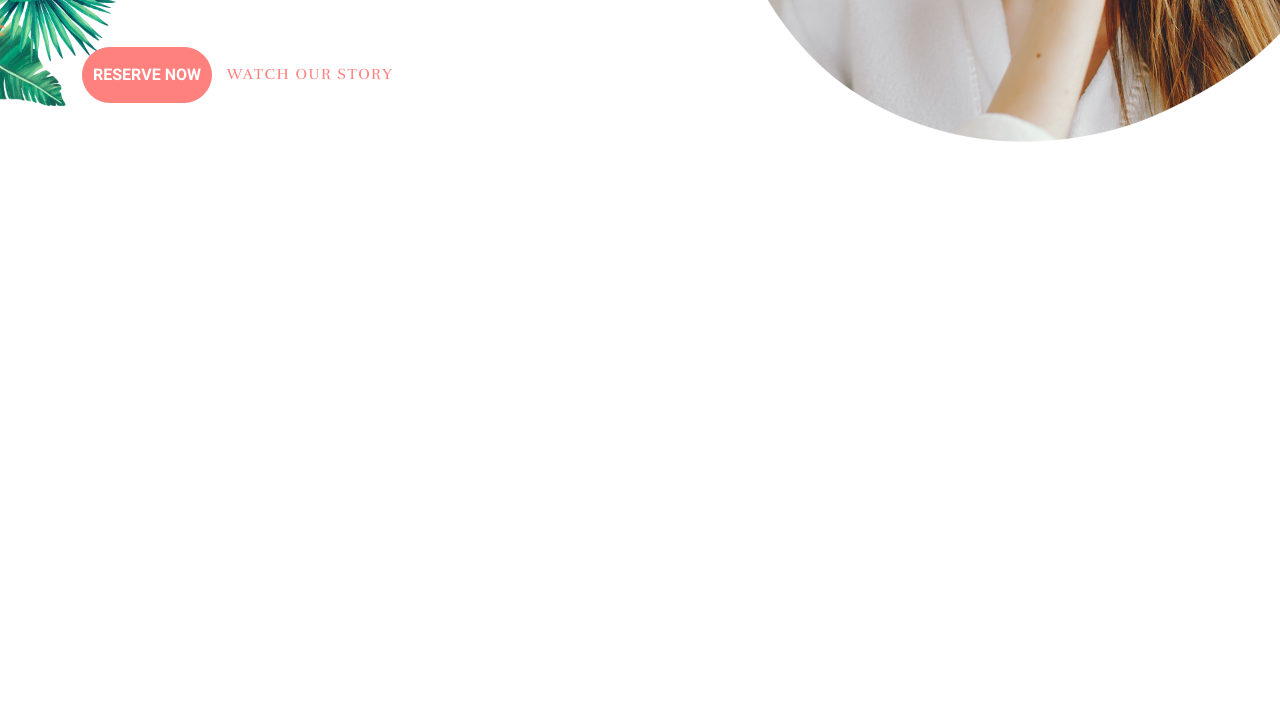
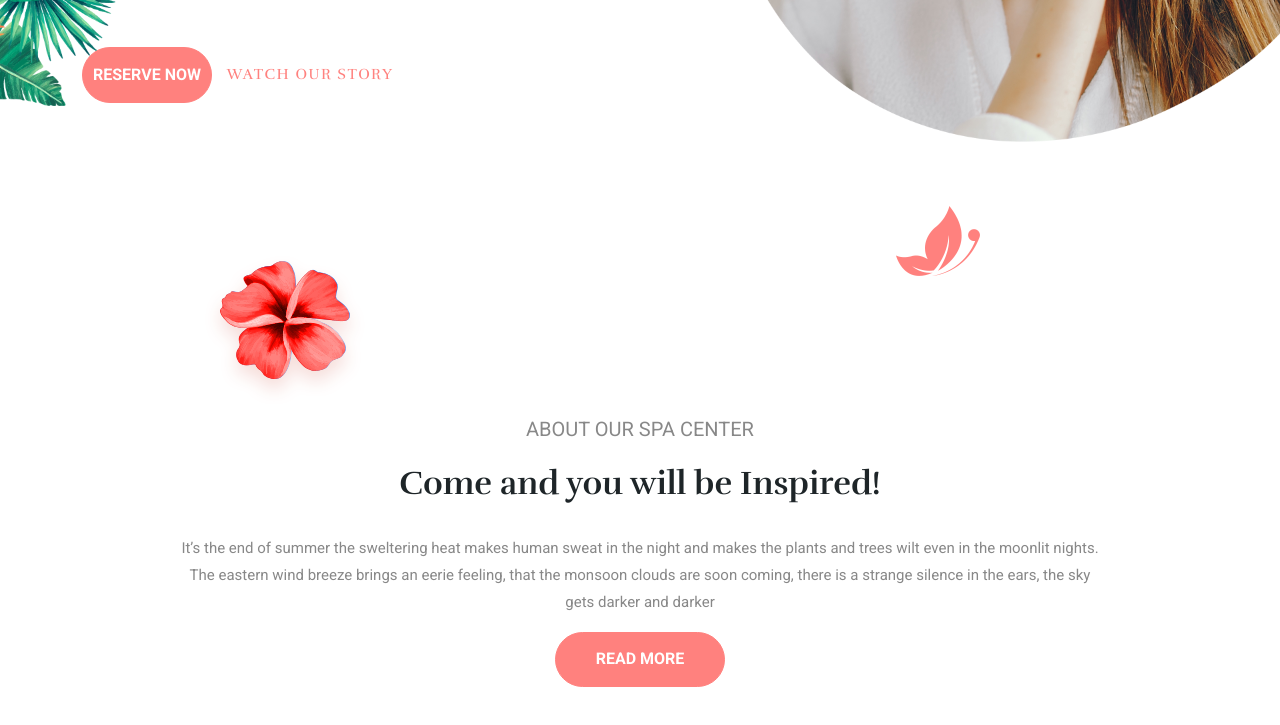
Before and after one commit to mvicentijevic/Leospa, a website: page index.html in a window 1280 px wide. Shown: the part 451-1176 px from the top of the page. Before the commit the page ends 800 px from the top, so only its background shows below. Drawn offline with nearby package versions, Linux system fonts and the light colour scheme.

Commit message:
section about

```diff
--- a/index.html
+++ b/index.html
@@ -66,6 +66,28 @@
                 </div>
             </div>
         </section>
+        <!-- Section About -->
+        <section class="about">
+            <div class="about__img">
+                <img src="images/banner/china-rose.png" class="about__img__flower-rose img-fluid" alt="Flower Rose">
+            </div>
+            <div class="container">
+                <div class="row">
+                    <div class="about__abt col-md-12 col-lg-10 text-center mx-auto">
+                        <img src="images/banner/butterfly.png" class="img-fluid" alt="butterfly">
+                        <span class="about__abt__tagline">About our spa center</span>
+                        <h3 class="about__abt__sec-title"><strong>Come and you will be Inspired!</strong></h3>
+                        <p class="about__abt__desc">It’s the end of summer the sweltering heat makes human sweat in the night and
+                            makes the plants and trees wilt even in the moonlit nights. The eastern wind breeze brings an eerie
+                            feeling, that the monsoon clouds are soon coming, there is a strange silence in the ears, the sky gets
+                            darker and darker</p>
+                    </div>
+                </div>
+                <div class="about__read-more text-center">
+                    <a href="#" class="btn btn-primary about__read-more__btn"><strong>Read more</strong></a>
+                </div>
+            </div>
+        </section>
     </main>
 
     <!-- Optional JavaScript; choose one of the two! -->
--- /dev/null
+++ b/scss/components/_about.scss
@@ -0,0 +1,51 @@
+.about {
+    position: relative;
+    &__img {
+        margin-bottom: 165px;
+        &__flower-rose {
+            position: absolute;
+            left: 16%;
+            min-width: 160px;
+        }
+    }
+    &__abt {
+        > img {
+            position: absolute;
+            top: 0;
+            left: 70%;
+        }
+        &__tagline {
+            color: $p-color;
+            display: block;
+            font-size: 20px;
+            font-weight: 400;
+            line-height: 0.8;
+            margin-bottom: 27px;
+            text-transform: uppercase;
+        }
+        &__sec-title {
+            color: $h-color;
+            font-size: 33px;
+            margin-bottom: 32px;
+        }
+        &__desc {
+            color: $p-color;
+            font-weight: 400;
+        }
+    }
+    &__read-more {
+        &__btn {
+            @include btn($btn-color, 1px solid $btn-color, 50px, 20px 15px, none, uppercase);
+            font-size: 16px;
+            font-weight: 500;
+            line-height: 0.8;
+            width: 170px;
+            &:hover {
+                background-color: $bg-color;
+                border-color: $btn-color;
+                color: $btn-color;
+                text-decoration: none;
+            }
+        }
+    }
+}
--- a/scss/main.scss
+++ b/scss/main.scss
@@ -3,3 +3,4 @@
 @import 'global';
 @import 'components/header';
 @import 'components/banner';
+@import 'components/about';
```
Also changed, not shown: css/main.css.
